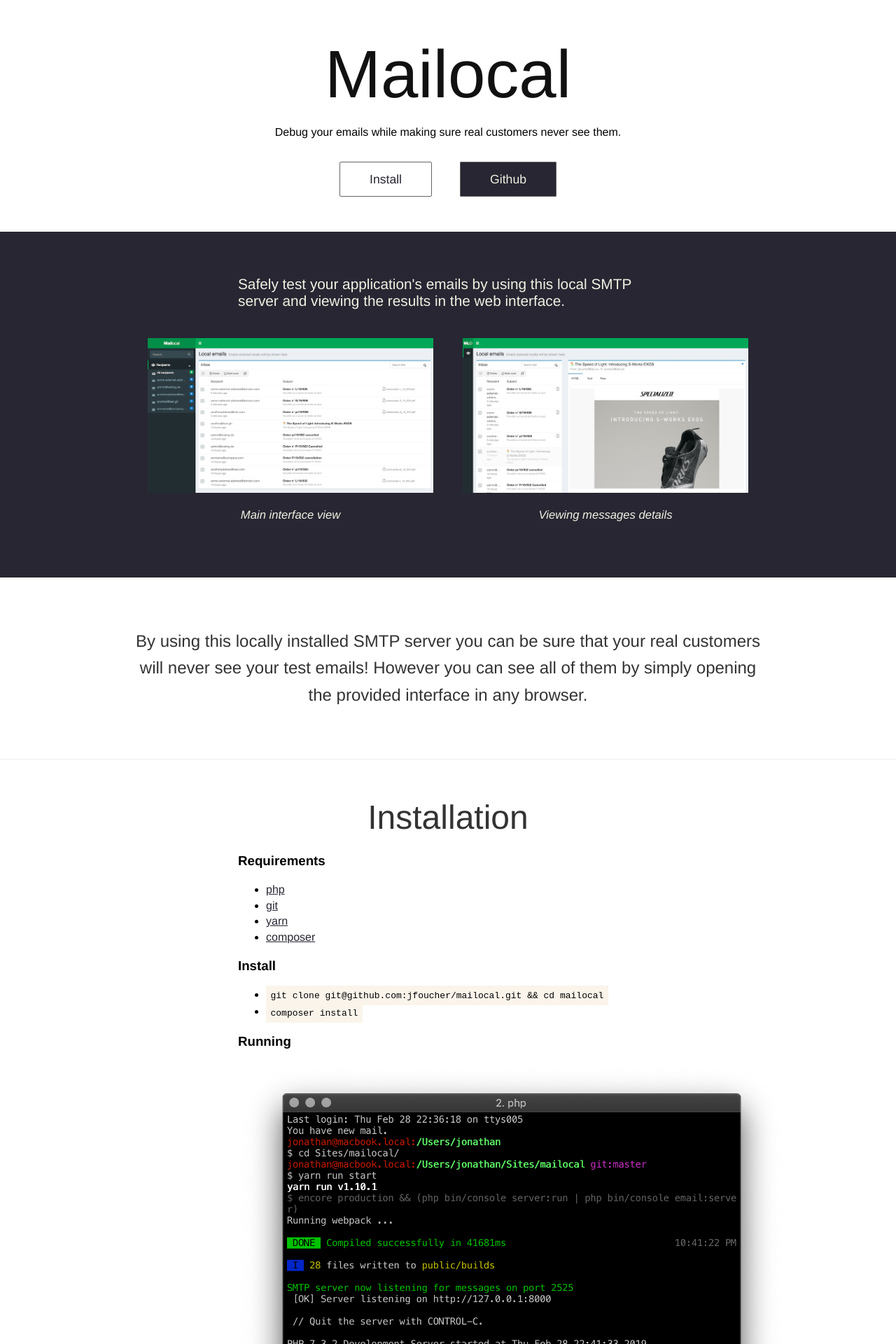
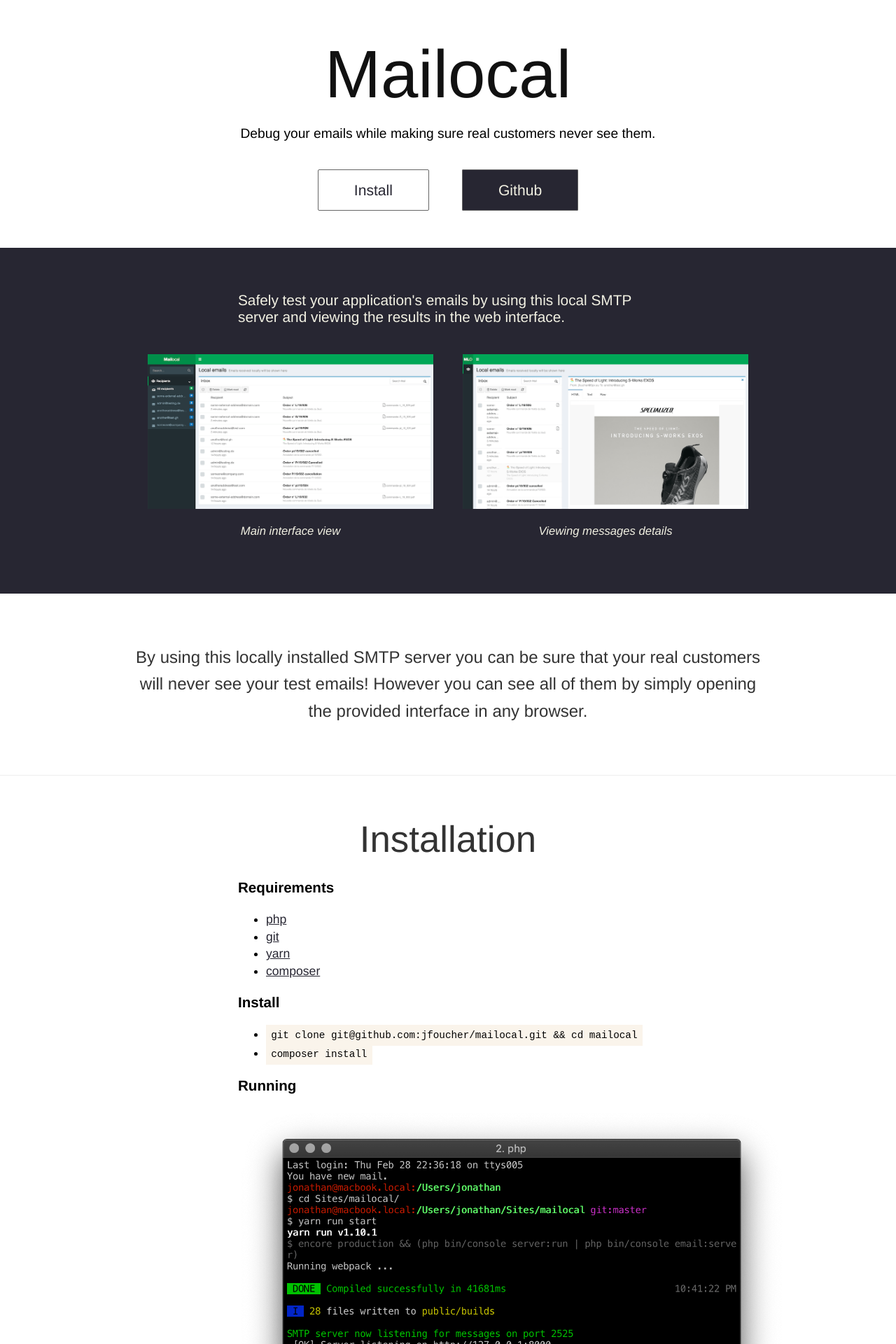
Before and after one commit to jfoucher/Mailocal, a Jekyll site: the page built from index.md, in a window 1280 px wide. Shown: the top 1920 px of the page at 70% size. Built offline with Jekyll 4.4.1, drawn with Linux system fonts in a browser that asks for light colours.

Commit message:
Adjust font sizes

```diff
--- a/assets/css/styles.scss
+++ b/assets/css/styles.scss
@@ -6,6 +6,7 @@
 
 body {
     font-family: "Helvetica Neue", "Segoe UI", sans-serif;
+
     margin: 0;
     padding:0;
     box-sizing: border-box;
@@ -60,6 +61,7 @@ a.dark:visited {
     }
     p {
         font-weight: 200;
+        font-size: 1.2em;
     }
     .cta {
         margin: 3em 0 2em 0;
@@ -110,6 +112,8 @@ a.dark:visited {
 }
 
 .content {
+    font-weight: 300;
+    font-size: 1.1em;
     padding: 2em 0;
     line-height: 1.4em;
     h2 {
```
